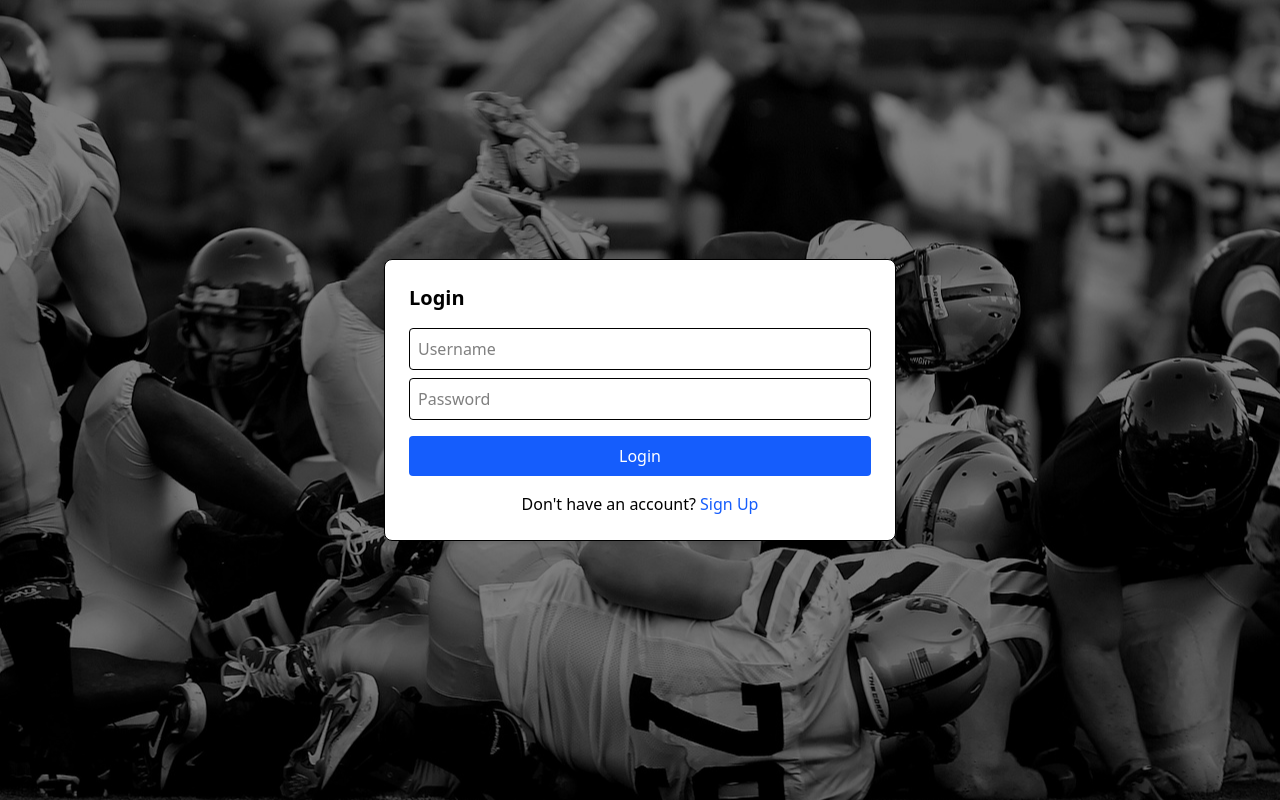
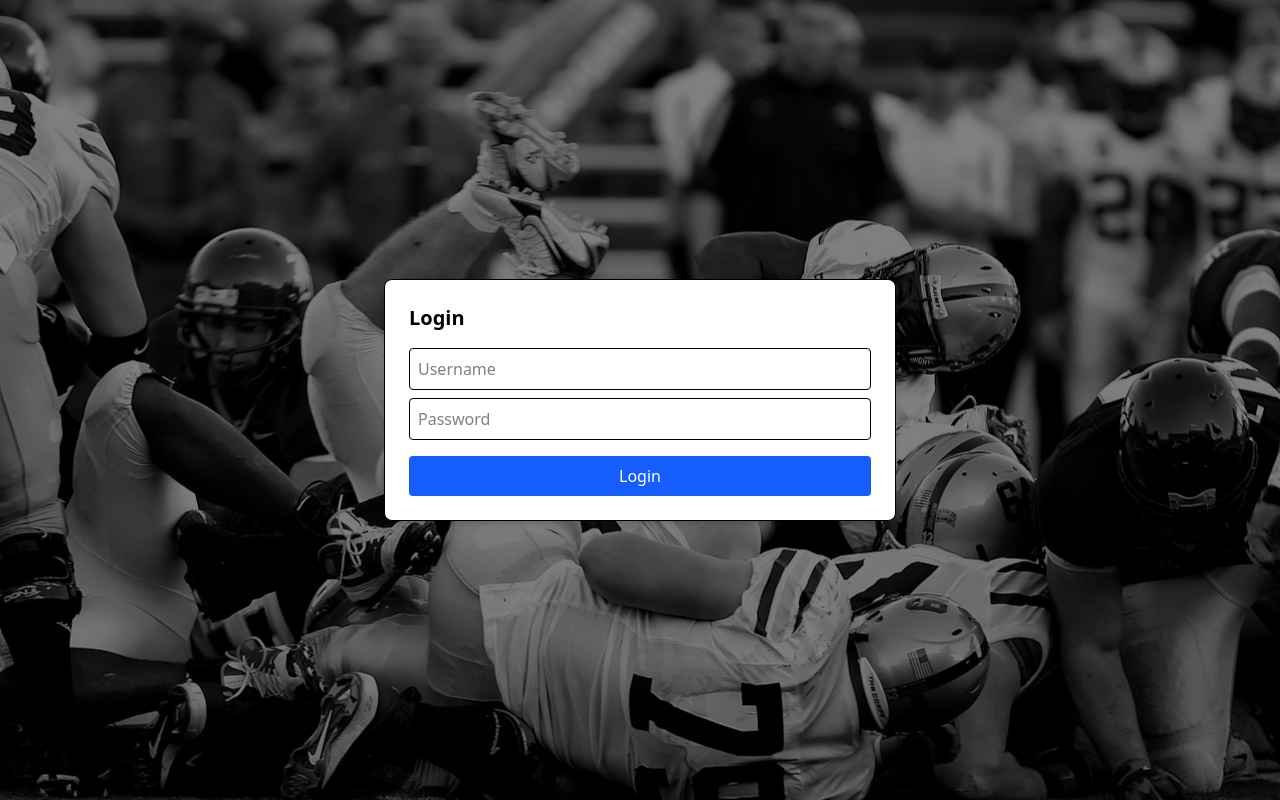
Before and after one commit to f-westergren/nfl-survivor-app, a React (Vite) app: page /login in a window 1280 px wide. Built offline with nearby package versions, Linux system fonts and the light colour scheme; no server answers.

Commit message:
remove signup

```diff
--- a/src/App.tsx
+++ b/src/App.tsx
@@ -2,7 +2,7 @@
 import { AuthProvider } from "./auth/AuthProvider";
 import PrivateRoute from "./auth/PrivateRoute";
 import Login from "./pages/Login";
-import Signup from "./pages/Signup";
+// import Signup from "./pages/Signup";
 import Dashboard from "./pages/Dashboard/Dashboard";
 import Home from "./pages/Home";
 
@@ -12,7 +12,7 @@
       <Router>
         <Routes>
           <Route path="/login" element={<Login />} />
-          <Route path="/signup" element={<Signup />} />
+          {/* <Route path="/signup" element={<Signup />} /> */}
           <Route path="/" element={<Home />} />
           <Route
             path="/dashboard"
--- a/src/pages/Login.tsx
+++ b/src/pages/Login.tsx
@@ -1,5 +1,5 @@
 import { useState } from "react";
-import { Link, useNavigate } from "react-router-dom";
+import { useNavigate } from "react-router-dom";
 import { useAuth } from "../auth/useAuth";
 
 export default function Login() {
@@ -59,12 +59,12 @@
         >
           Login
         </button>
-        <p className="mt-4 text-center">
+        {/* <p className="mt-4 text-center">
           Don't have an account?{" "}
           <Link to="/signup" className="text-blue-600 hover:underline">
             Sign Up
           </Link>
-        </p>
+        </p> */}
       </form>
     </div>
   );
```
